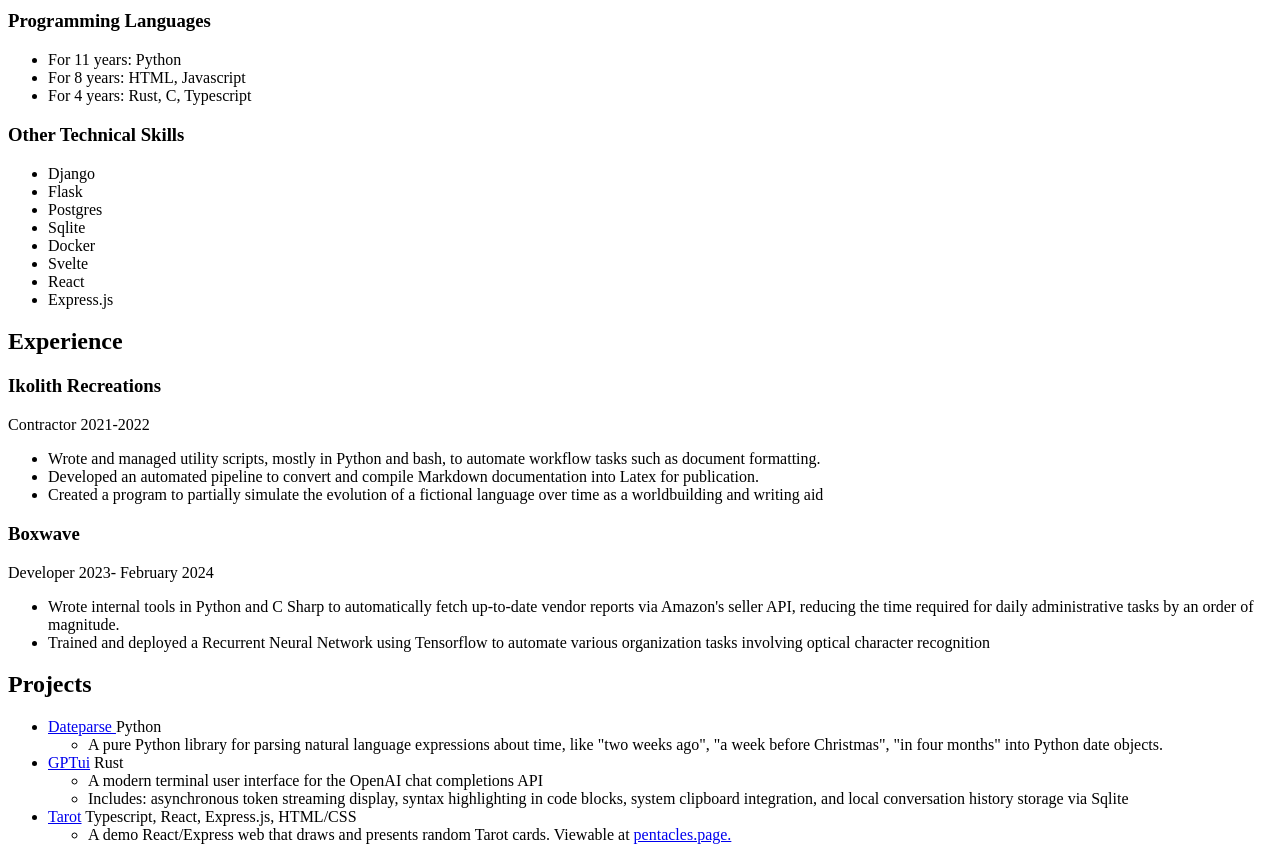
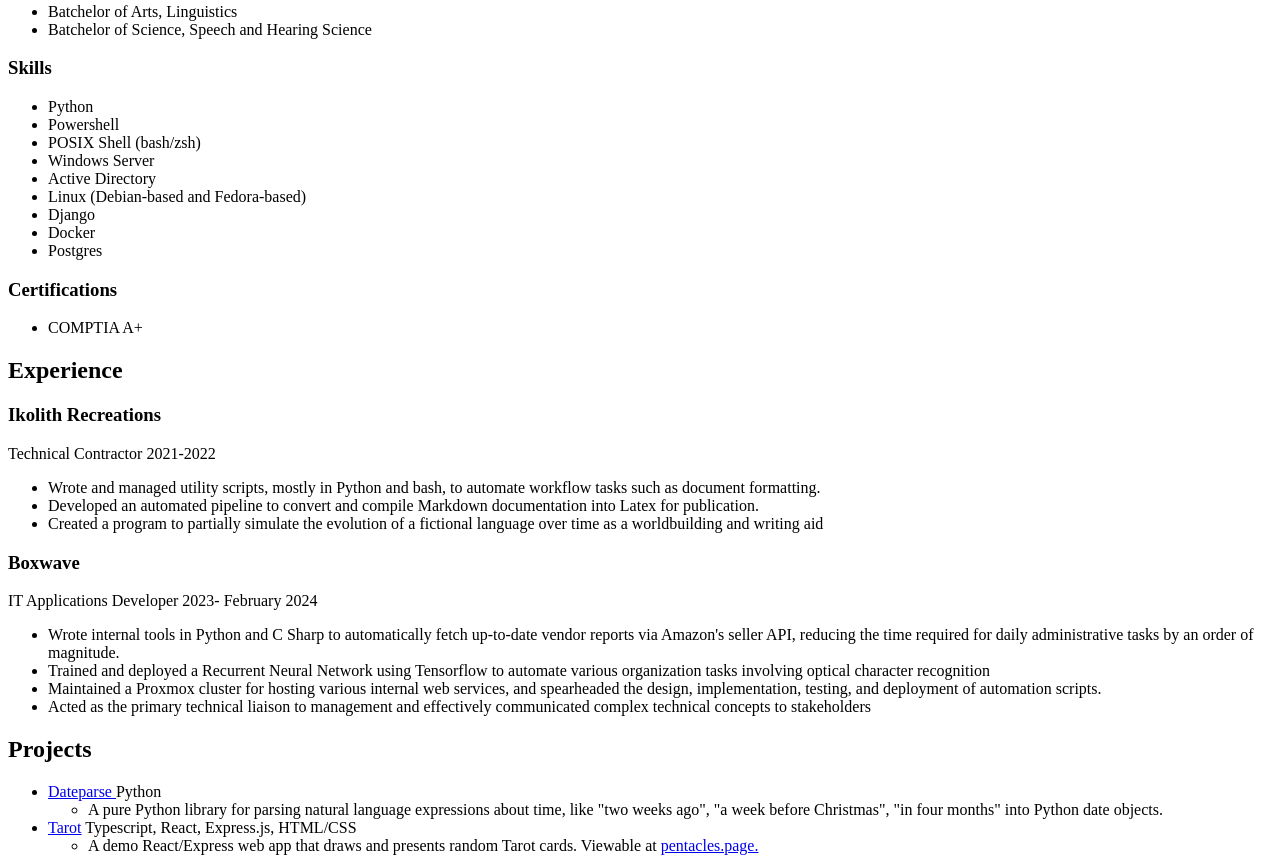
Before and after one commit to keagud/Resume, a website: page base.html in a window 1280 px wide. Shown: the part 297-1156 px from the top of the page. Drawn offline with Linux system fonts and the light colour scheme.

Commit message:
update IT version of resume

```diff
--- a/base.html
+++ b/base.html
@@ -1,5 +1,6 @@
 <!doctype html>
 <html lang="en">
+
 <head>
   <meta charset="UTF-8" />
   <title>resume</title>
@@ -11,10 +12,15 @@
   </style>
 
 </head>
+
 <body>
   <div class="resume-header">
     <div class="full-name">
       <h1 id="full-name" class="page-header">Keaton Guderian</h1>
+        <div class="role-title">
+          <h2>Information Technology Technician</h2>
+
+        </div>
     </div>
 
     <div class="links">
@@ -27,15 +33,12 @@
 
       <div class="site-link">
         <label for="email-mailto-link"> Email</label>
-          <a id="email-mailto-link" href="mailto:keaton@alloquor.net"
-            >keaton@alloquor.net</a
-          >
+        <a id="email-mailto-link" href="mailto:keaton@alloquor.net">keaton@alloquor.net</a>
       </div>
       <div class="site-link">
         <label for="linkedin-link"> LinkedIn </label>
         <a id="linkedin-link" href="https://linkedin.com/in/keatong">
-            linkedin.com/in/keatong</a
-          >
+          linkedin.com/in/keatong</a>
       </div>
       <div class="site-link">
         <label for="github-link"> Github</label>
@@ -48,12 +51,9 @@
 
   <div class="resume-section" id="education">
     <h2 class="section-title">Education</h2>
-      <span class="education-institution-summary detail-elipsis"
-        ><span class="education-institution-name"
-          >University of Washington, Seattle</span
-        >
-        <span class="education-timespan">2016-2020</span></span
-      >
+    <span class="education-institution-summary detail-elipsis"><span class="education-institution-name">University of
+        Washington, Seattle</span>
+      <span class="education-timespan">2016-2020</span></span>
     <ul>
       <li class="education-degree-desc">
         <span class="education-degree-type">Batchelor of Arts,</span>
@@ -67,46 +67,42 @@
   </div>
   <div class="resume-section" id="skills">
     <div class="skills-container">
-        <div id="skills-section-programming-languages">
-          <h3 class="subsection-title" >Programming Languages</h3>
-          <ul id="programming-languages-list">
-            <li>
-              <span class="lang-duration">For 11 years:</span>
-              <span class="lang-name">Python</span>
-            </li>
-            <li>
-              <span class="lang-duration">For 8 years:</span>
-              <span class="lang-name">HTML, Javascript</span>
-            </li>
-            <li>
-              <span class="lang-duration">For 4 years:</span>
-              <span class="lang-name">Rust, C, Typescript</span>
-            </li>
+      <div id="skills-section-other-tech">
+        <h3 class="subsection-title"> Skills</h3>
+        <ul id="skill-list">
+
+          <li class="tech-skill">Python</li>
+          <li class="tech-skill">Powershell</li>
+          <li class="tech-skill">POSIX Shell (bash/zsh)</li>
+          <li class="tech-skill">Windows Server</li>
+          <li>Active Directory</li>
+          <li class="tech-skill">Linux (Debian-based and Fedora-based)</li>
+          <li class="tech-skill">Django</li>
+          <li class="tech-skill">Docker</li>
+          <li class="tech-skill">Postgres</li>
         </ul>
       </div>
-        <div id="skills-section-other-tech">
-          <h3 class="subsection-title">Other Technical Skills</h3>
-          <ul id="skill-list">
-            <li class="tech-skill">Django</li>
-            <li class="tech-skill">Flask</li>
-            <li class="tech-skill">Postgres</li>
-            <li class="tech-skill">Sqlite</li>
-            <li class="tech-skill">Docker</li>
-            <li class="tech-skill">Svelte</li>
-            <li class="tech-skill">React</li>
-            <li class="tech-skill">Express.js</li>
+
+      <div id="skill-certs">
+        <h3>Certifications</h3>
+        <ul>
+          <li>COMPTIA A+</li>
+
         </ul>
+
       </div>
+
+
     </div>
+
   </div>
+
   <div class="resume-section" id="experience">
     <h2 class="section-title">Experience</h2>
     <div class="experience-item">
       <h3 class="past-job-company">Ikolith Recreations</h3>
-        <span class="past-job-header"
-          ><span class="past-job-title">Contractor</span>
-          <span class="past-job-timespan">2021-2022</span></span
-        >
+      <span class="past-job-header"><span class="past-job-title">Technical Contractor</span>
+        <span class="past-job-timespan">2021-2022</span></span>
       <ul>
         <li class="past-job-bullet-point">
           Wrote and managed utility scripts, mostly in Python and bash, to
@@ -123,10 +119,8 @@
       </ul>
       <div class="experience-item">
         <h3 class="past-job-company">Boxwave</h3>
-          <span class="past-job-header"
-            ><span class="past-job-title">Developer</span>
-            <span class="past-job-timespan">2023- February 2024</span></span
-          >
+        <span class="past-job-header"><span class="past-job-title">IT Applications Developer</span>
+          <span class="past-job-timespan">2023- February 2024</span></span>
         <ul>
           <li class="past-job-bullet-point">
             Wrote internal tools in Python and C Sharp to automatically fetch
@@ -139,6 +133,10 @@
             to automate various organization tasks involving optical character
             recognition
           </li>
+          <li class="past-job-bullet-point"">Maintained a Proxmox cluster for hosting various internal web services, and spearheaded the design, implementation, testing, and deployment of automation scripts. </li>
+
+          <li class=" past-job-bullet-point">Acted as the primary technical liaison to management and effectively communicated complex technical concepts to stakeholders </li>
+        </ul>
         </ul>
       </div>
     </div>
@@ -147,11 +145,11 @@
     <h2 class="section-title">Projects</h2>
     <ul>
       <li class="project-item">
-          <span class="project-header" >
-            <span class="project-title-header" >
+        <span class="project-header">
+          <span class="project-title-header">
             <a href="https://github.com/keagud/dateparse">Dateparse
             </a>
-            </span >
+          </span>
           <span class="project-keywords">
             <span class="project-keyword">Python</span>
           </span>
@@ -166,42 +164,17 @@
           </li>
         </ul>
       </li>
+
       <li class="project-item">
-          <span class="project-header"
-            ><span class="project-title-header"
-              ><a href="https://github.com/keagud/gptui">GPTui</a></span
-            >
-            <span class="project-keywords"
-              ><span class="project-keyword">Rust</span></span
-            ></span
-          >
+        <span class="project-header"><span class="project-title-header"><a
+              href="https://github.com/keagud/tarot">Tarot</a></span>
+          <span class="project-keywords"><span class="project-keyword">Typescript,</span>
+            <span class="project-keyword">React,</span>
+            <span class="project-keyword">Express.js,</span>
+            <span class="project-keyword">HTML/CSS</span></span></span>
         <ul class="project-bullet-points-list">
           <li>
-              A modern terminal user interface for the OpenAI chat completions
-              API
-            </li>
-            <li>
-              Includes: asynchronous token streaming display, syntax
-              highlighting in code blocks, system clipboard integration, and
-              local conversation history storage via Sqlite
-            </li>
-          </ul>
-        </li>
-        <li class="project-item">
-          <span class="project-header"
-            ><span class="project-title-header"
-              ><a href="https://github.com/keagud/tarot">Tarot</a></span
-            >
-            <span class="project-keywords"
-              ><span class="project-keyword">Typescript,</span>
-              <span class="project-keyword">React,</span>
-              <span class="project-keyword">Express.js,</span>
-              <span class="project-keyword">HTML/CSS</span></span
-            ></span
-          >
-          <ul class="project-bullet-points-list">
-            <li>
-              A demo React/Express web that draws and presents random Tarot
+            A demo React/Express web app that draws and presents random Tarot
             cards. Viewable at
             <a href="https://pentacles.page">pentacles.page.</a>
           </li>
@@ -243,4 +216,5 @@
   </script>
 
 </body>
+
 </html>
```
Also changed, not shown: output/output.html. Lines whose indentation alone changed are shown as unchanged.
